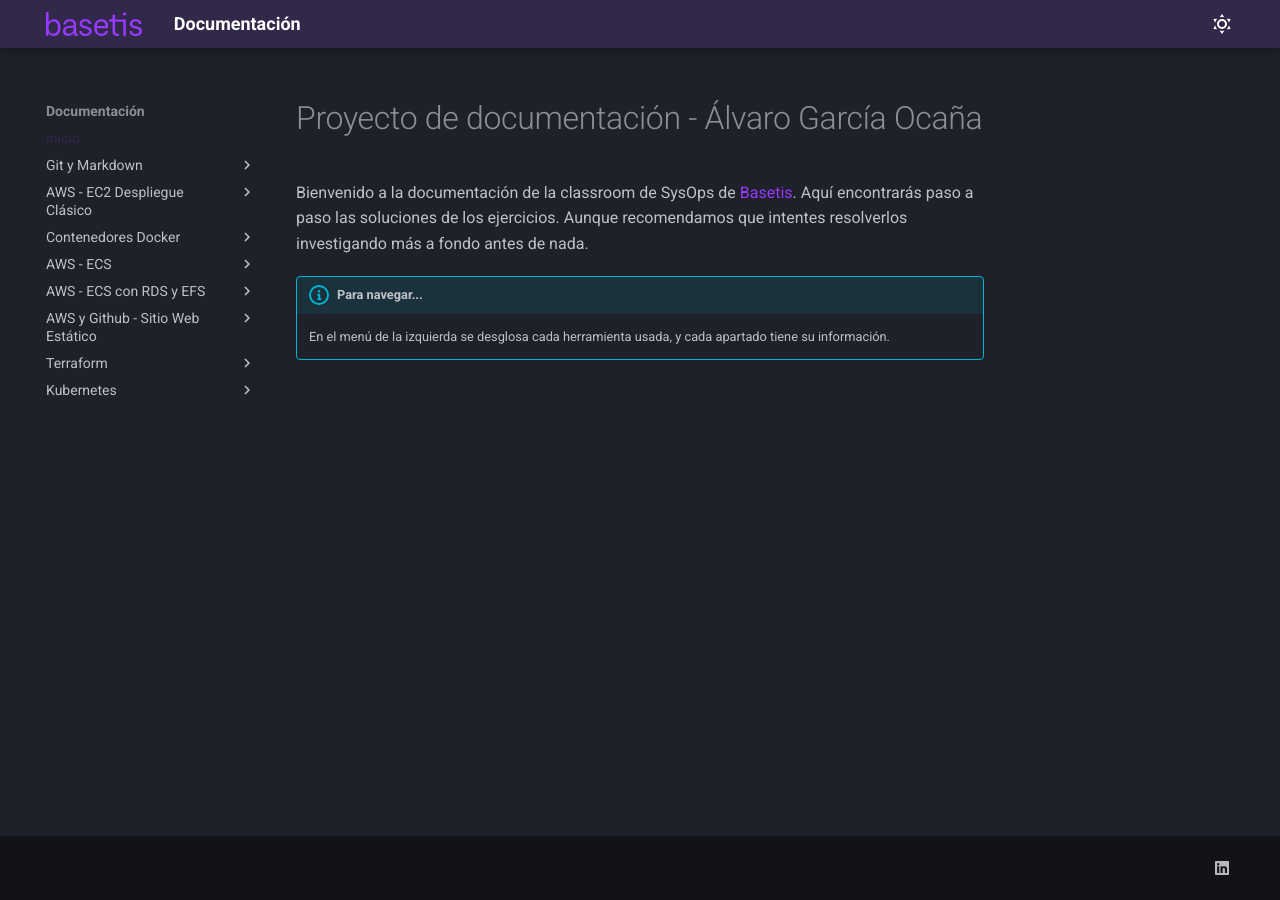
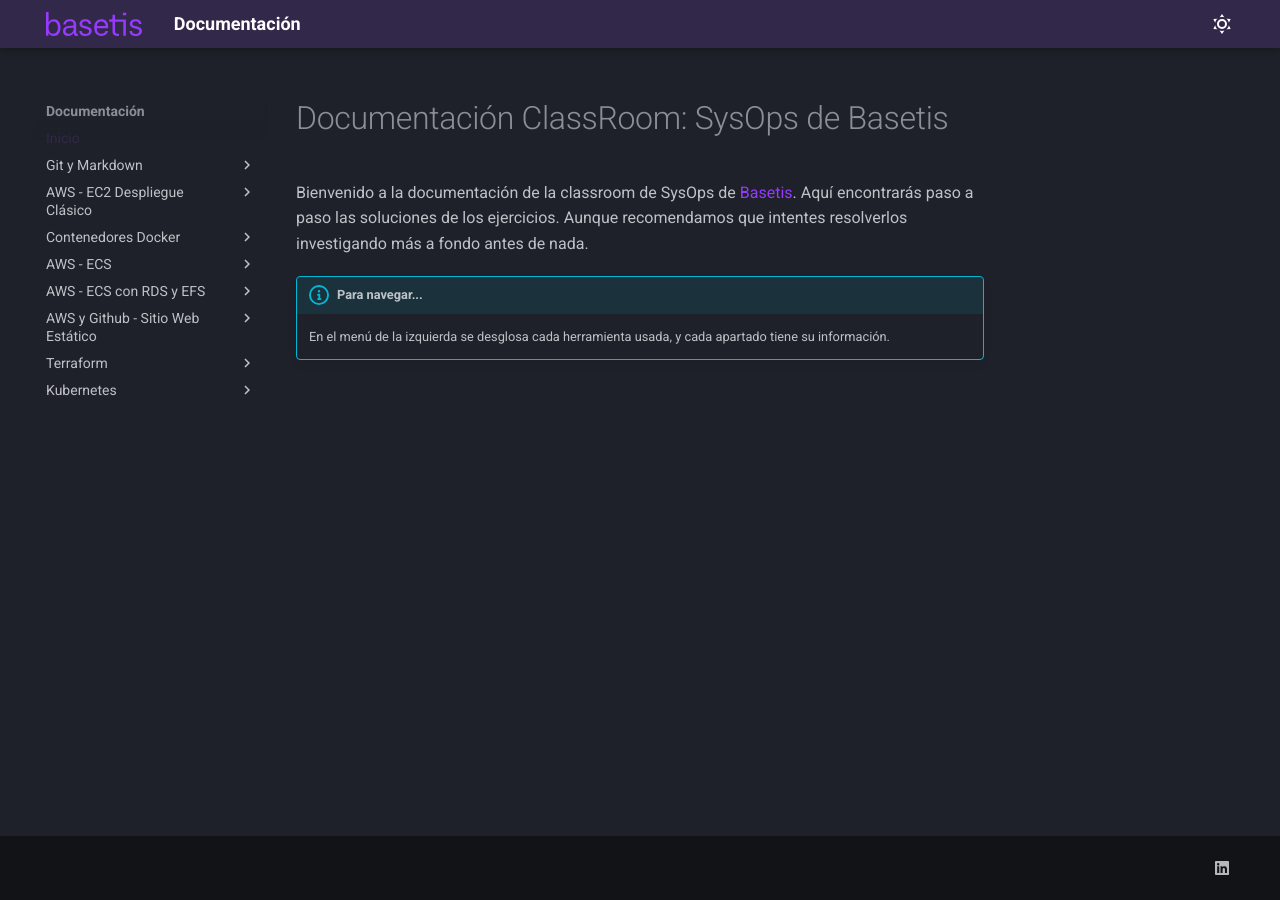
Before and after one commit to AlvaroGarOca/PrimerMKdocs, an MkDocs documentation site: the page built from docs/index.md, in a window 1280 px wide. Built offline with MkDocs 1.6.1 and Material for MkDocs 9.7.7, drawn with Linux system fonts in a browser that asks for light colours.

Commit message:
32. Cambio en el index

```diff
--- a/docs/index.md
+++ b/docs/index.md
@@ -1,4 +1,4 @@
-# Proyecto de documentación - Álvaro García Ocaña
+# Documentación ClassRoom: SysOps de Basetis
 Bienvenido a la documentación de la classroom de SysOps de <span style="color: #9839ff;">Basetis</span>. Aquí encontrarás paso a paso las soluciones de los ejercicios. Aunque recomendamos que intentes resolverlos investigando más a fondo antes de nada.
 
 !!! info "Para navegar..."
```
